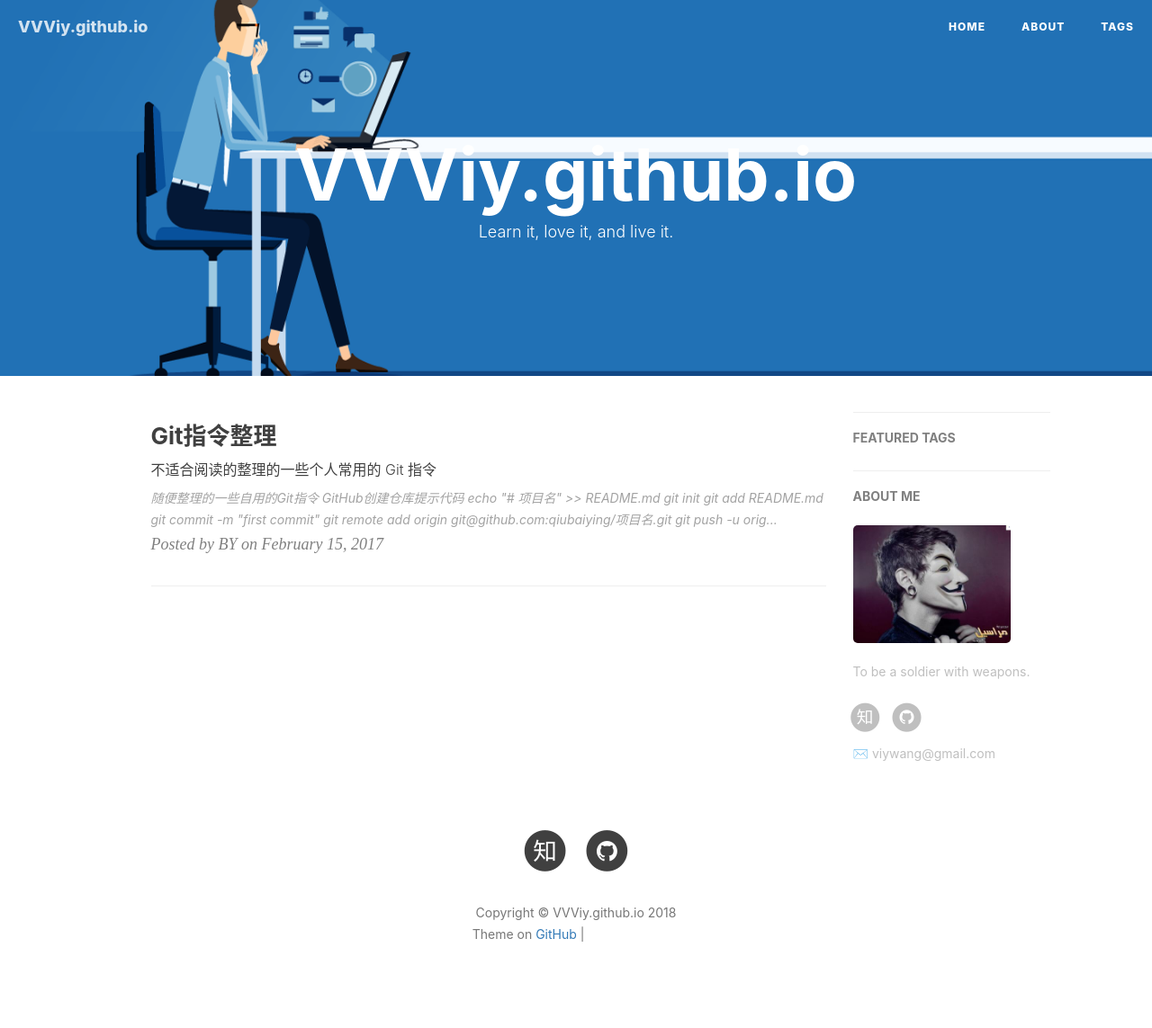
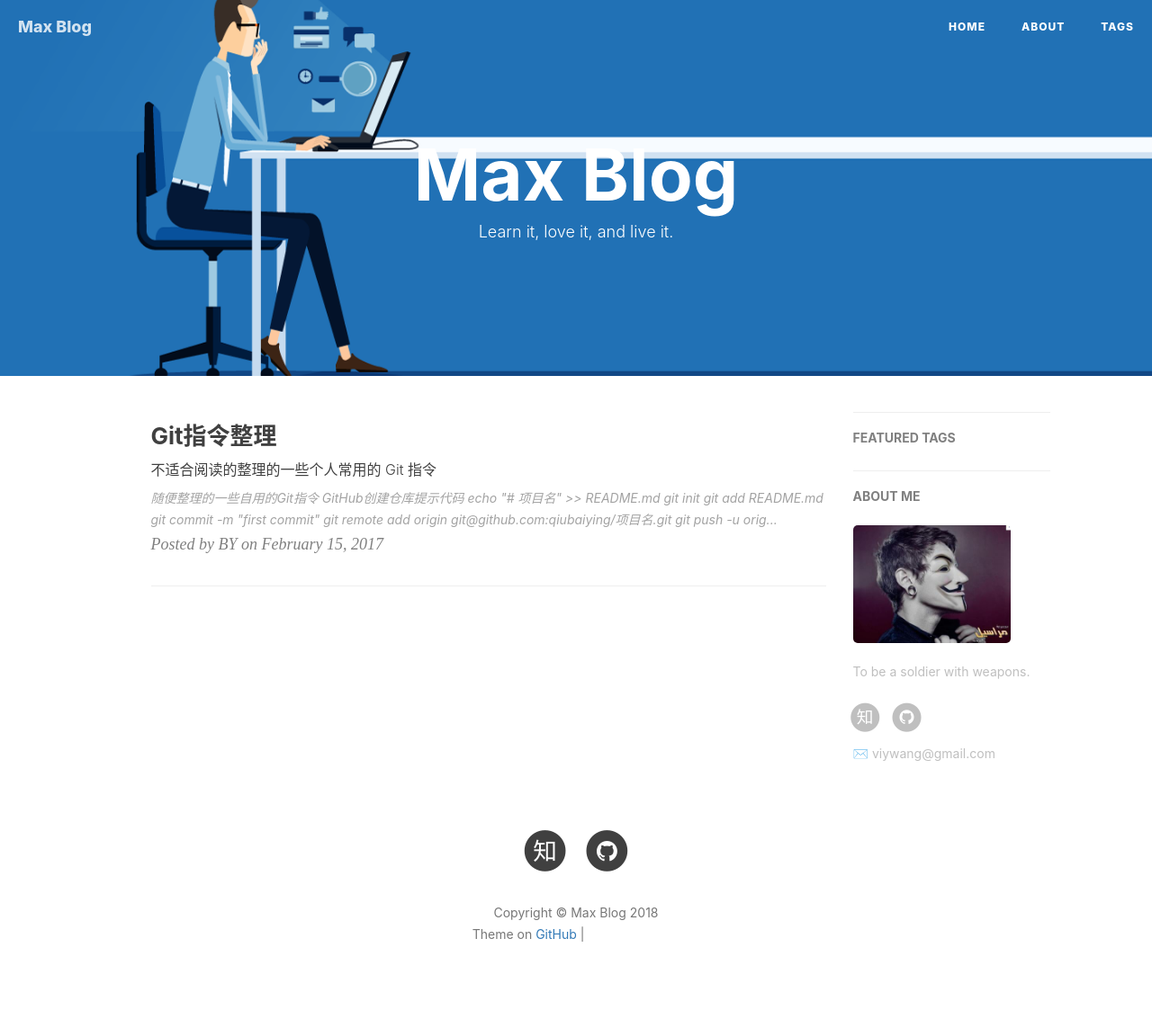
Before and after one commit to VVViy/VVViy.github.io, a Jekyll site: the page built from index.html, in a window 1280 px wide. Shown: the whole page at 90% size. Built offline with Jekyll 4.4.1, drawn with Linux system fonts in a browser that asks for light colours; nearby versions of some CDN libraries; the list of posts is cut into pages by our own code; comment, search, counter and statistics services are not loaded; grey boxes are pictures that could not be loaded.

Commit message:
Update _config.yml

```diff
--- a/_config.yml
+++ b/_config.yml
@@ -1,5 +1,5 @@
 # Site settings
-title: #Max Blog
+title: Max Blog
 SEOTitle: Max Blog
 header-img: img/post-header-work-man.png
 email: viywang@gmail.com
```
